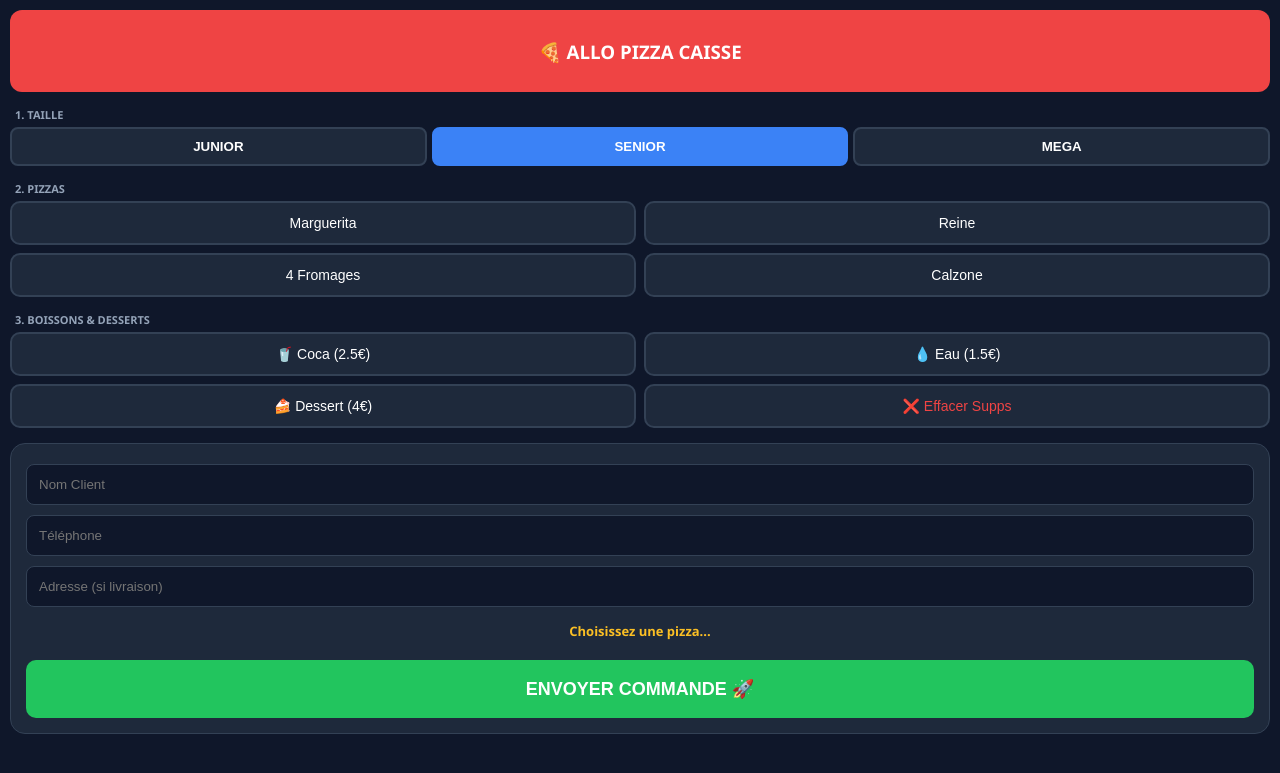
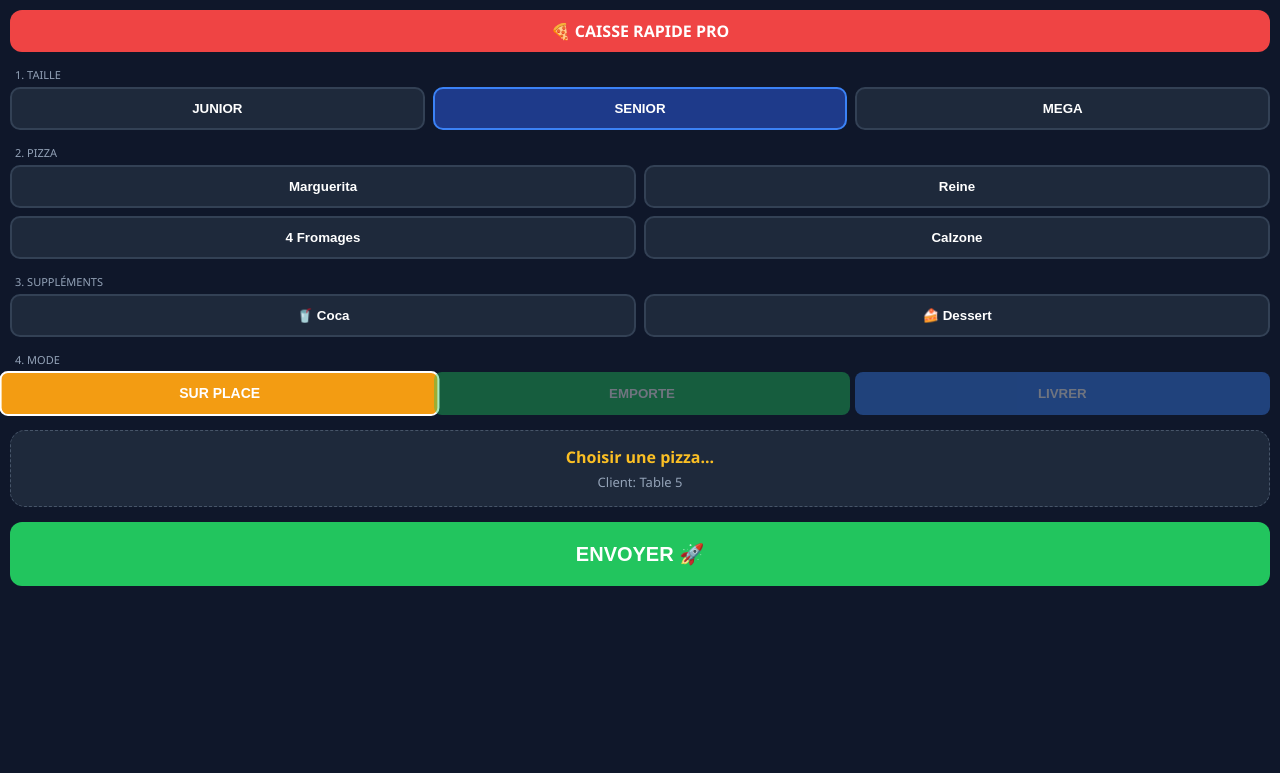
Before and after one commit to kamwagabriel/pizza-ia-pro, a Flask app: page /cashier in a window 1280 px wide. Shown: the top 773 px of the page. Run offline with Flask 3, Linux system fonts and the light colour scheme; some libraries are stand-ins or nearby versions.

Commit message:
Update cashier.html

```diff
--- a/templates/cashier.html
+++ b/templates/cashier.html
@@ -3,101 +3,93 @@
 <head>
     <meta charset="UTF-8">
     <meta name="viewport" content="width=device-width, initial-scale=1.0">
-    <title>🍕 CAISSE PRO V3</title>
+    <title>🍕 CAISSE AUTO-DEMO</title>
     <script src="https://cdnjs.cloudflare.com/ajax/libs/socket.io/4.0.1/socket.io.js"></script>
     <style>
-        body { font-family: 'Segoe UI', sans-serif; background: #0f172a; color: white; margin: 0; padding: 10px; }
-        .header { background: #ef4444; padding: 10px; border-radius: 12px; text-align: center; margin-bottom: 10px; }
-        .section-title { font-size: 11px; font-weight: bold; color: #94a3b8; text-transform: uppercase; margin: 15px 0 5px 5px; }
-
-        /* Grilles Boutons */
+        body { font-family: 'Segoe UI', sans-serif; background: #0f172a; color: white; margin: 0; padding: 10px; text-align: center; }
+        .header { background: #ef4444; padding: 10px; border-radius: 12px; margin-bottom: 10px; font-weight: bold; }
+        .section-title { font-size: 11px; color: #94a3b8; text-transform: uppercase; margin: 15px 0 5px; text-align: left; padding-left: 5px; }
         .grid { display: grid; grid-template-columns: 1fr 1fr; gap: 8px; }
-        .btn-item { background: #1e293b; border: 2px solid #334155; color: white; padding: 12px; border-radius: 10px; cursor: pointer; font-size: 14px; transition: 0.2s; }
-        .btn-item.active { border-color: #ef4444; background: #ef4444; }
-        .btn-item.selected { border-color: #22c55e; background: #064e3b; }
-
-        /* Tailles Junior/Senior/Mega */
-        .size-box { display: flex; gap: 5px; margin-bottom: 10px; }
-        .size-btn { flex: 1; padding: 10px; background: #1e293b; border: 2px solid #334155; color: white; border-radius: 8px; font-weight: bold; }
-        .size-btn.active { background: #3b82f6; border-color: #3b82f6; }
-
-        .order-zone { background: #1e293b; padding: 15px; border-radius: 15px; margin-top: 15px; border: 1px solid #334155; }
-        input { width: 100%; padding: 12px; margin: 5px 0; border-radius: 8px; border: 1px solid #334155; background: #0f172a; color: white; box-sizing: border-box; }
-        .btn-send { background: #22c55e; color: white; width: 100%; border: none; padding: 18px; border-radius: 10px; font-weight: bold; font-size: 18px; margin-top: 10px; cursor: pointer; }
+        .btn { background: #1e293b; border: 2px solid #334155; color: white; padding: 12px; border-radius: 10px; cursor: pointer; font-weight: bold; }
+        .btn.active { border-color: #3b82f6; background: #1e3a8a; }
+        .btn-pizza.selected { border-color: #22c55e; background: #064e3b; }
+        .type-grid { display: flex; gap: 5px; margin-bottom: 15px; }
+        .type-btn { flex: 1; padding: 12px; border: none; border-radius: 8px; color: white; font-weight: bold; opacity: 0.4; cursor: pointer; }
+        .type-btn.active { opacity: 1; transform: scale(1.05); border: 2px solid white; }
+        .summary-box { background: #1e293b; padding: 15px; border-radius: 15px; margin-top: 15px; border: 1px dashed #475569; }
+        .btn-send { background: #22c55e; color: white; width: 100%; border: none; padding: 20px; border-radius: 12px; font-weight: bold; font-size: 20px; margin-top: 15px; cursor: pointer; }
     </style>
 </head>
 <body>
-    <div class="header"><h3>🍕 ALLO PIZZA CAISSE</h3></div>
+    <div class="header">🍕 CAISSE RAPIDE PRO</div>
 
     <div class="section-title">1. Taille</div>
-    <div class="size-box">
-        <button id="s-Junior" class="size-btn" onclick="setSize('Junior', 0)">JUNIOR</button>
-        <button id="s-Senior" class="size-btn active" onclick="setSize('Senior', 3)">SENIOR</button>
-        <button id="s-Mega" class="size-btn" onclick="setSize('Mega', 7)">MEGA</button>
+    <div class="grid" style="grid-template-columns: 1fr 1fr 1fr;">
+        <button id="s-Junior" class="btn" onclick="setSize('Junior', 0)">JUNIOR</button>
+        <button id="s-Senior" class="btn active" onclick="setSize('Senior', 3)">SENIOR</button>
+        <button id="s-Mega" class="btn" onclick="setSize('Mega', 7)">MEGA</button>
     </div>
 
-    <div class="section-title">2. Pizzas</div>
+    <div class="section-title">2. Pizza</div>
     <div class="grid">
-        <button class="btn-item pz" id="p-Marguerita" onclick="selectPiz('Marguerita', 8)">Marguerita</button>
-        <button class="btn-item pz" id="p-Reine" onclick="selectPiz('Reine', 10)">Reine</button>
-        <button class="btn-item pz" id="p-4Fromages" onclick="selectPiz('4Fromages', 12)">4 Fromages</button>
-        <button class="btn-item pz" id="p-Calzone" onclick="selectPiz('Calzone', 11)">Calzone</button>
+        <button class="btn btn-pizza" id="p-Marguerita" onclick="selectPiz('Marguerita', 8)">Marguerita</button>
+        <button class="btn btn-pizza" id="p-Reine" onclick="selectPiz('Reine', 10)">Reine</button>
+        <button class="btn btn-pizza" id="p-4Fromages" onclick="selectPiz('4Fromages', 12)">4 Fromages</button>
+        <button class="btn btn-pizza" id="p-Calzone" onclick="selectPiz('Calzone', 11)">Calzone</button>
     </div>
 
-    <div class="section-title">3. Boissons & Desserts</div>
+    <div class="section-title">3. Suppléments</div>
     <div class="grid">
-        <button class="btn-item" onclick="addExtra('Coca', 2.5)">🥤 Coca (2.5€)</button>
-        <button class="btn-item" onclick="addExtra('Eau', 1.5)">💧 Eau (1.5€)</button>
-        <button class="btn-item" onclick="addExtra('Tiramisu', 4)">🍰 Dessert (4€)</button>
-        <button class="btn-item" style="color:#ef4444" onclick="resetExtras()">❌ Effacer Supps</button>
+        <button class="btn" onclick="addExtra('Coca', 2.5)">🥤 Coca</button>
+        <button class="btn" onclick="addExtra('Tiramisu', 4)">🍰 Dessert</button>
     </div>
 
-    <div class="order-zone">
-        <input type="text" id="nom" placeholder="Nom Client">
-        <input type="tel" id="tel" placeholder="Téléphone">
-        <input type="text" id="adresse" placeholder="Adresse (si livraison)">
-        <div id="summary" style="font-size:13px; color:#fbbf24; margin:10px 0; font-weight:bold; text-align:center;">Choisissez une pizza...</div>
-        <button class="btn-send" onclick="envoyer()">ENVOYER COMMANDE 🚀</button>
+    <div class="section-title">4. Mode</div>
+    <div class="type-grid">
+        <button id="m-place" class="type-btn active" style="background:#f39c12" onclick="setMode('SUR PLACE', 'Table 5', 'N/A')">SUR PLACE</button>
+        <button id="m-emporte" class="type-btn" style="background:#22c55e" onclick="setMode('EMPORTE', 'Client Comptoir', 'N/A')">EMPORTE</button>
+        <button id="m-livre" class="type-btn" style="background:#3b82f6" onclick="setMode('LIVRAISON', 'M. Durand', '12 Rue de la Paix, Paris')">LIVRER</button>
     </div>
+
+    <div class="summary-box">
+        <div id="display-cmd" style="font-size: 16px; color: #fbbf24; font-weight: bold;">Choisir une pizza...</div>
+        <div id="display-client" style="font-size: 13px; color: #94a3b8; margin-top: 5px;">Client: Table 5</div>
+    </div>
+
+    <button class="btn-send" onclick="envoyer()">ENVOYER 🚀</button>
 
 <script>
     const socket = io();
-    let sz = 'Senior', addP = 3, piz = '', baseP = 0, extras = [], extraP = 0;
+    let sz = 'Senior', addP = 3, piz = '', baseP = 0, mode = 'SUR PLACE', nom = 'Table 5', adr = 'N/A', extras = [], exP = 0;
 
-    function setSize(s, p) {
-        sz = s; addP = p;
-        document.querySelectorAll('.size-btn').forEach(b => b.classList.remove('active'));
-        document.getElementById('s-'+s).classList.add('active');
-        update();
-    }
-    function selectPiz(n, p) {
-        piz = n; baseP = p;
-        document.querySelectorAll('.pz').forEach(b => b.classList.remove('selected'));
-        document.getElementById('p-'+n).classList.add('selected');
-        update();
-    }
-    function addExtra(n, p) { extras.push(n); extraP += p; update(); }
-    function resetExtras() { extras = []; extraP = 0; update(); }
+    function setSize(s, p) { sz = s; addP = p; update(); }
+    function selectPiz(n, p) { piz = n; baseP = p; update(); }
+    function addExtra(n, p) { extras.push(n); exP += p; update(); }
+    function setMode(m, n, a) { mode = m; nom = n; adr = a; update(); }
 
     function update() {
-        let total = baseP + addP + extraP;
-        let txt = piz ? `${piz} (${sz})` : '---';
-        if(extras.length > 0) txt += " + " + extras.join(', ');
-        document.getElementById('summary').innerHTML = txt + " <br> TOTAL : " + total.toFixed(2) + "€";
+        let total = (baseP + addP + exP).toFixed(2);
+        document.getElementById('display-cmd').innerText = piz ? `${piz} (${sz}) + ${extras.join(', ')} : ${total}€` : "Choisir une pizza...";
+        document.getElementById('display-client').innerText = `Client: ${nom} | Mode: ${mode}`;
+
+        document.querySelectorAll('.btn').forEach(b => b.classList.remove('active'));
+        document.getElementById('s-'+sz).classList.add('active');
+        document.querySelectorAll('.btn-pizza').forEach(b => b.classList.remove('selected'));
+        if(piz) document.getElementById('p-'+piz.replace(' ','')).classList.add('selected');
+        document.querySelectorAll('.type-btn').forEach(b => b.classList.remove('active'));
+        if(mode==='SUR PLACE') document.getElementById('m-place').classList.add('active');
+        if(mode==='EMPORTE') document.getElementById('m-emporte').classList.add('active');
+        if(mode==='LIVRAISON') document.getElementById('m-livre').classList.add('active');
     }
 
     function envoyer() {
         if(!piz) return alert("Pizza ?");
-        let data = {
-            id: Date.now(), nom: document.getElementById('nom').value || "Client",
-            tel: document.getElementById('tel').value || "N/A",
-            type: document.getElementById('adresse').value ? "LIVRAISON" : "SUR PLACE",
-            pizza: piz + " (" + sz + ") " + (extras.length > 0 ? "+ " + extras.join(', ') : ""),
-            total: (baseP + addP + extraP).toFixed(2),
-            adresse: document.getElementById('adresse').value || "N/A"
-        };
-        socket.emit('new_order', data);
-        location.reload(); // Reset complet après envoi
+        socket.emit('new_order', {
+            id: Date.now(), type: mode, nom: nom, tel: "0612345678",
+            pizza: piz + " ("+sz+") " + extras.join(', '),
+            total: (baseP + addP + exP).toFixed(2), adresse: adr
+        });
+        location.reload();
     }
 </script>
 </body>
```
